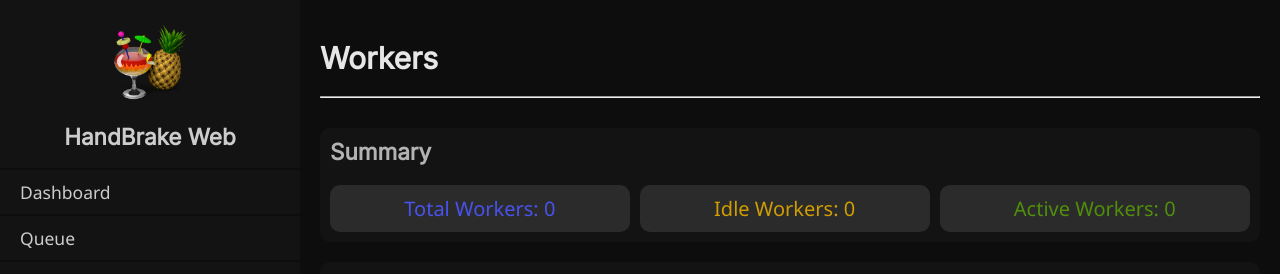
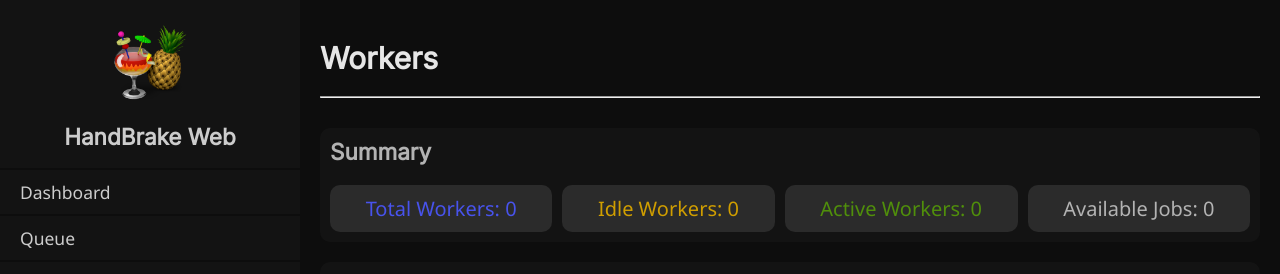
Before and after one commit to imichaelwong/handbrake-web, a React (Vite) app: page /workers in a window 1280 px wide. Shown: the top 274 px of the page. Built offline with nearby package versions, Linux system fonts and the light colour scheme; no server answers.

Commit message:
feat: adding available jobs to the worker summary section

```diff
--- a/client/src/sections/workers/workers.scss
+++ b/client/src/sections/workers/workers.scss
@@ -29,6 +29,10 @@
 
 		.info.active {
 			color: $handbrake-green;
+		}
+
+		.info.jobs {
+			color: $text-color-tertiary;
 		}
 	}
 
--- a/client/src/sections/workers/workers.tsx
+++ b/client/src/sections/workers/workers.tsx
@@ -56,6 +56,10 @@
 								}
 							</span>
 						</div>
+						<div className='info jobs'>
+							<span>Available Jobs: </span>
+							<span>{Object.keys(queue).length}</span>
+						</div>
 					</div>
 				</div>
 			</div>
```
